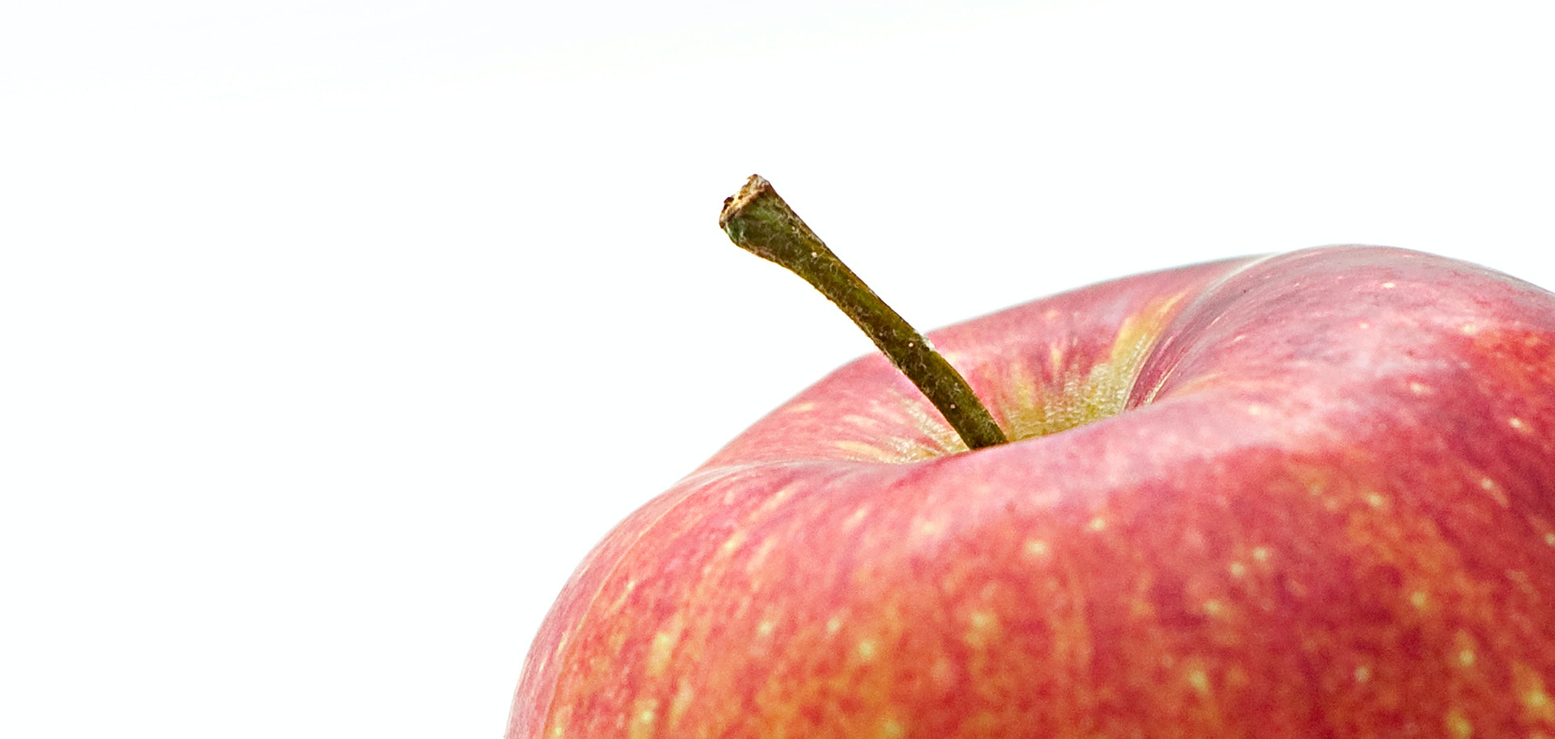
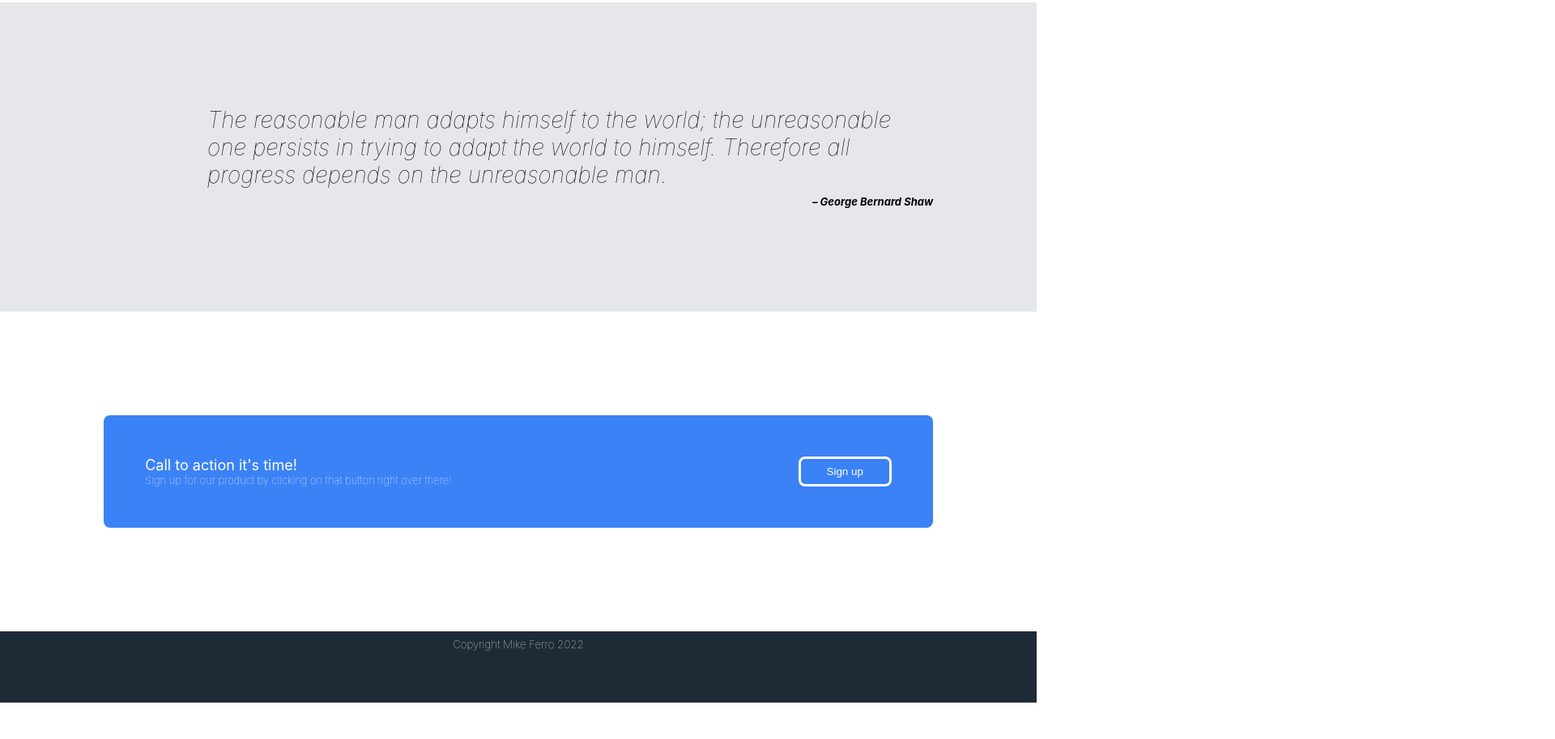
Before and after one commit to mikeferro-idy/landing-page, a plain HTML site: page index.html in a window 1280 px wide. Shown: the part 787-1700 px from the top of the page at 81% size, 1920 px wide, since content can reach past the window. After the commit the page ends 1655 px from the top, so only its background shows below. Drawn offline with Linux system fonts and the light colour scheme; a web font is replaced by a local one.

Commit message:
Finished html and css according to assignment

```diff
--- a/index.html
+++ b/index.html
@@ -5,6 +5,8 @@
     <meta http-equiv="X-UA-Compatible" content="IE=edge">
     <meta name="viewport" content="width=device-width, initial-scale=1.0">
     <link rel="stylesheet" href="styles.css">
+    <link href="https://fonts.cdnfonts.com/css/hero-new" rel="stylesheet">
+
     <title>Landing Page</title>
 </head>
 <body>
@@ -53,8 +55,17 @@
     </div>
 
     <div class="content-two">
+        <div class="quote">
+            The reasonable man adapts himself to the world; the unreasonable one persists in trying to adapt the world to himself. Therefore all progress depends on the unreasonable man. <span class="author">– George Bernard Shaw</span>
+        </div>
+    </div>
 
-
+    <div class="content-three">
+        <div class="box">
+            <div class="text">Call to action it's time! <span class="small-text"> Sign up for our product by clicking on that button right over there!</span>
+            </div>
+            <button>Sign up</button>
+        </div>
     </div>
 
     <footer>
--- a/styles.css
+++ b/styles.css
@@ -8,7 +8,7 @@ body {
 
  }
 
-header {
+header, footer {
     background: #1F2A37;
     color: white;
     padding: 8px;
@@ -22,6 +22,15 @@ header {
     flex-wrap: wrap;
 }
 
+h1 {
+    font-family: 'hero new', sans-serif;
+}
+
+footer {
+    text-align: center;
+    font-weight: 100;
+    font-size: smaller;
+}
 .navbar {
     display: flex;
     flex-direction: row;
@@ -34,18 +43,88 @@ header {
 .content-one {
     display: flex;
     flex-direction: column;
+    justify-content: space-between;
+    align-items: center;
+    margin-bottom: 64px;
+}
+
+.content-two {
+    background-color: #E5E7EB;
+    padding: 10% 10% 10% 20%;
+}
+
+.content-two .quote {
+    font-size: 28px;
+    font-weight: 100;
+    font-style: italic;
+}
+
+.content-two .author {
+    font-size: small;
+    font-weight: bold;
+
+    display: flex;
+    justify-content: flex-end;
+    padding-top: 8px;
+}
+
+.content-three {
+    padding: 10%;
+}
+
+.box {
+    display: flex;
+    background-color: #3B82F6;
+    padding: 5%;
+    border-radius: 8px;
+    justify-content: space-between;
 
 }
+.text{
+    color: white;
+    font-size: large;
+}
+.small-text {
+    display: flex;
+    font-size: small;
+    font-weight: 100;
+}
+.box button {
+    border-style: solid;
+    border-color: white;
+}
+.content-one .info {
+    font-size: 32px;
+    font-weight: bold;
+}
 
-.tiles {
+.tile-box {
     display: flex;
     flex-direction: row;
-    flex-wrap: nowrap;
-
+    flex-wrap: wrap;
+    justify-items: space-between;
+    gap: 32px;
 }
 
 .tile {
+    display: flex;
+    flex-direction: column;
+    flex-wrap: nowrap;
+    align-items: center;
+}
 
+.tile img {
+    border-style: solid;
+    border-color:#3B82F6;
+    border-radius: 8px;
+    width: 100px;
+    margin-bottom: 8px;
+}
+
+.tile .label {
+    text-align: center;
+    font-size: 12px;
+    max-width: 100px;
 }
 
 .logo {
```
